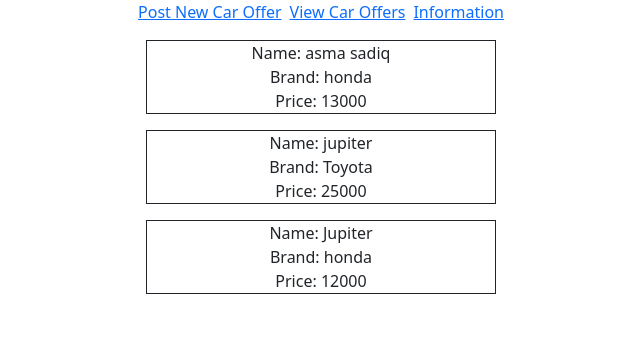
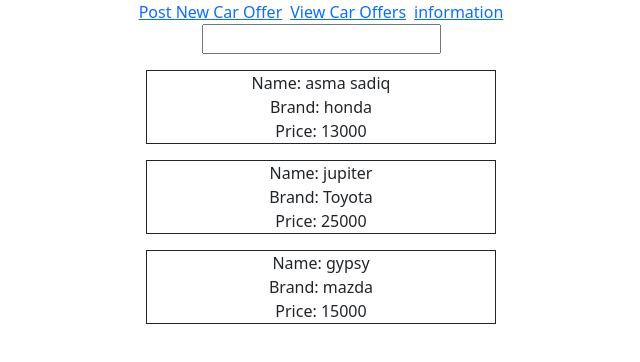
Before and after one commit to Asmasa1588/second-project-flatiron, a React (Create React App) app: page / in a window 1280 px wide. Shown: the top 362 px of the page, without its empty margins (319-959 px from the left). Built offline with nearby package versions, Linux system fonts and the light colour scheme; data requests are answered from the project's data file.

Commit message:
add comments

```diff
--- a/db.json
+++ b/db.json
@@ -19,13 +19,15 @@
       "id": 4
     },
     {
-      "name": "Jupiter",
-      "email": "123@123.com",
-      "price": "12000",
-      "brand": "honda",
-      "year": "2017",
-      "model": "civic",
+      "name": "gypsy",
+      "email": "abc@abc.com",
+      "price": "15000",
+      "brand": "mazda",
+      "year": "2018",
+      "model": "5",
       "id": 5
     }
+
+
   ]
 }
--- a/src/App.js
+++ b/src/App.js
@@ -1,9 +1,9 @@
-import React, { useState } from "react";
+import React from "react";
 import NavBar from "./NavBar";
 import FormView from "./FormView";
 import CarOffersView from "./CarOffersView";
 import Contact from "./Contact";
-import { BrowserRouter as Router, Routes, Route, Link } from "react-router-dom";
+import { BrowserRouter as Router, Routes, Route } from "react-router-dom";
 
 import "bootstrap/dist/css/bootstrap.min.css";
 
@@ -28,3 +28,4 @@ export default App;
 
 // APP is the root of the project. It contains all the components
 //11: represents the state which determine which route is going to be visulaize.
+{/* <NavLink></NavLink> */}
--- a/src/CarOffersView.js
+++ b/src/CarOffersView.js
@@ -3,9 +3,10 @@ import CarOffer from "./CarOffer";
 import CarOfferModal from "./CarOfferModal";
 
 function CarOffersView() {
-  const [offers, setOffers] = useState([]);
+  const [offers, setOffers] = useState([]); // []is initial value before we fetch
   const [activeOffer, setActiveOffer] = useState();
   const [showModal, setShowModal] = useState(false);
+  const [filterByText, setFilterByText] = useState("");
 
   const fetchOffers = () => {
     fetch("http://localhost:3004/cars")
@@ -17,16 +18,56 @@ function CarOffersView() {
   };
 
   useEffect(() => {
-    fetchOffers();
+    fetchOffers(); // we fetch offers from json server. useeffect will be used only for once when componenet will be mount fisrt time on the page.
+    // 1st time we make http request to json server. fetching the car offer.
   }, []);
+  //[---]it could be any other state, prop, or variable.  []called dependency list of the useeffcet
+  return (
+    // is for component itself.
+    <div>
+      <div>
+        <input
+          value={filterByText}
+          onChange={(event) => {
+            setFilterByText(event.target.value);
+          }}
+        />
+      </div>
+      {offers
+        .filter((offer) => {
+          return (
+            offer.name.includes(filterByText) ||
+            offer.brand.includes(filterByText) ||
+            offer.price.includes(filterByText)
+          );
+        })
+        .map((offer, index) => {
+          //index is the position of the element inside of the array. when we use map. react require a key prop.(line 48)
+          //..has to be something unique. not repeating itself
+          // map. we have multiple offers in the shape of array. array of car offer component. the 2 rectagular boxes.
+          return (
+            // is for map, higher order function/method
+            <CarOffer
+              {...offer} // ... to spread the properties of the offer, year, color, model etc
+              //below is for the delete button practice
+              // onDelete={(event) => {
+              //   event.stopPropagation(); //
+              //   fetch(`http://localhost:3004/cars/${offer.id}`, { //id is coming from db json
+              //     method: "DELETE",
+              //   })
+              //     .then((res) => res.json())// after the request has been made, we are waiting for the response. res into json
+              //
+              //     .then((data) => { //date is the form of response from json.
+              //       console.log({ data });
+              //       setOffers(   // after receving the data from the backend , now we can set the state
+              //         offers.filter(    // for the delete after we have delete something, we want to update the previous states except the one we deleted.
 
-  return (
-    <div>
-      {offers.map((offer, index) => {
-        //index is the position of the element inside of the array
-        return (
-          <CarOffer
-            {...offer}
+              //           (currentOffer) => currentOffer.id !== offer.id // we offer should stay or go. predicate function return either true or false
+
+              //         )
+              //       );
+              //     });
+              // }}
               key={index}
               onClick={() => {
                 setActiveOffer(offer);
--- a/src/FormView.js
+++ b/src/FormView.js
@@ -2,6 +2,7 @@ import React, { useState } from "react";
 
 function FormView() {
   const [formData, setFormData] = useState({
+    //properties
     name: "",
     email: "",
     price: "",
@@ -10,10 +11,16 @@ function FormView() {
     model: "",
   });
   function handleChange(event) {
+    //function invoked ,every time when a user type a letter in one of the  inputs,it will update the local state
+    //
+    console.log(event.target.name);
     setFormData({
-      ...formData,
-      [event.target.name]: event.target.value,
+      // updating the local state(react state of the component)
+      ...formData, //spread operator : is needed in order to Not delete the rest of the state. ex we update the
+      // year , we would like to still have name email price etc saved.
+      [event.target.name]: event.target.value, // left side is the key. right side is the value
     });
+    console.log(formData);
   }
 
   function handleSubmit(event) {
--- a/src/NavBar.js
+++ b/src/NavBar.js
@@ -1,18 +1,18 @@
 import React from "react";
-import { Link } from "react-router-dom";
+import { NavLink } from "react-router-dom";
 
-function NavBar({ onChangePage }) {
+function NavBar() {
   return (
     <nav>
-      <Link to="/form" className="me-2">
+      <NavLink to="/form" className="me-2">
         Post New Car Offer
-      </Link>
+      </NavLink>
 
-      <Link to="/" className="me-2">
+      <NavLink to="/" className="me-2">
         View Car Offers
-      </Link>
+      </NavLink>
 
-      <Link to="/info">Information</Link>
+      <NavLink to="/info">information</NavLink>
     </nav>
   );
 }
```
Also changed, not shown: src/CarOffer.js (+16 -1 lines), src/CarOfferModal.js (+5 -3 lines), src/logo.svg (deleted), 1 other file (tests, documents, lock files or other folders). Lines whose indentation alone changed are shown as unchanged.
